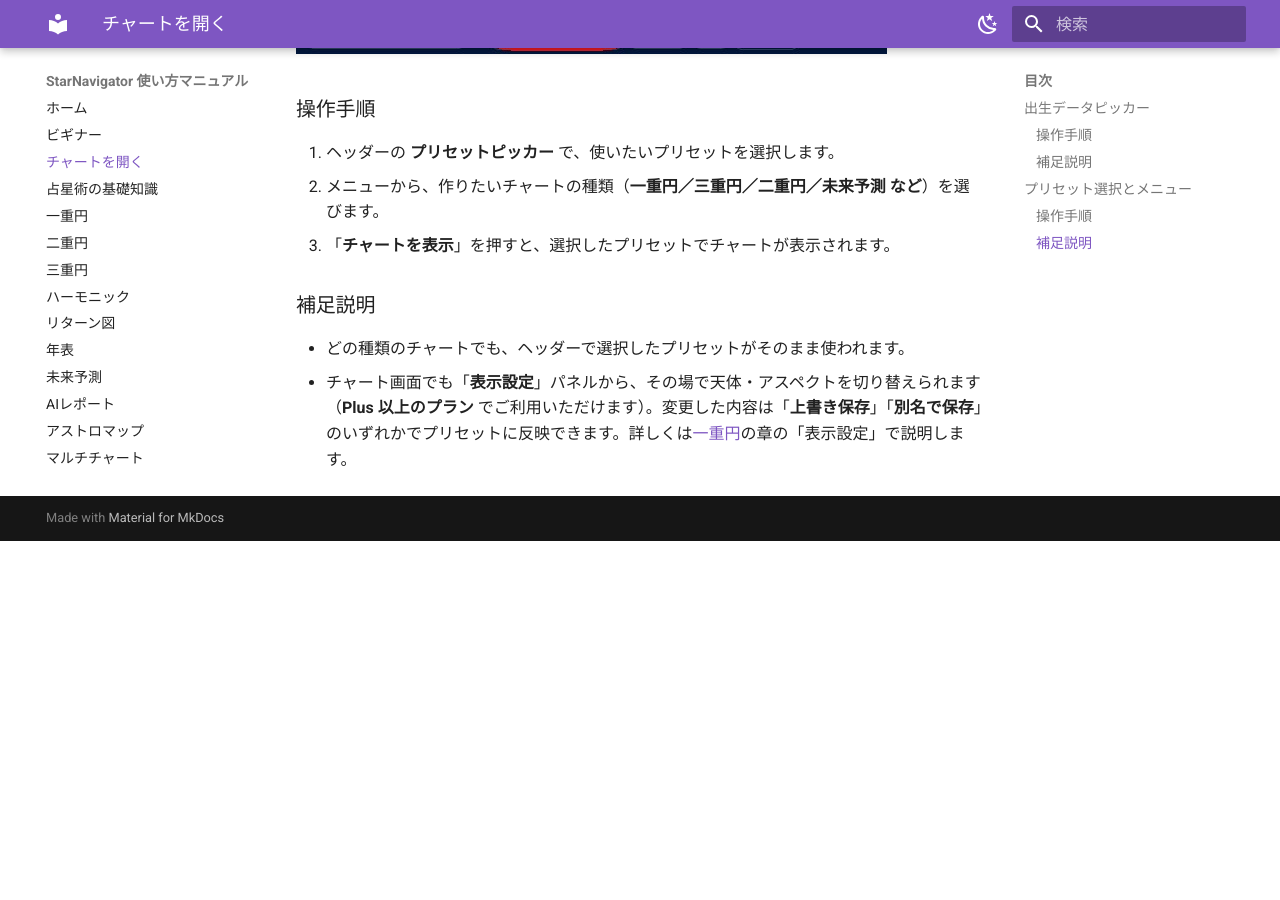
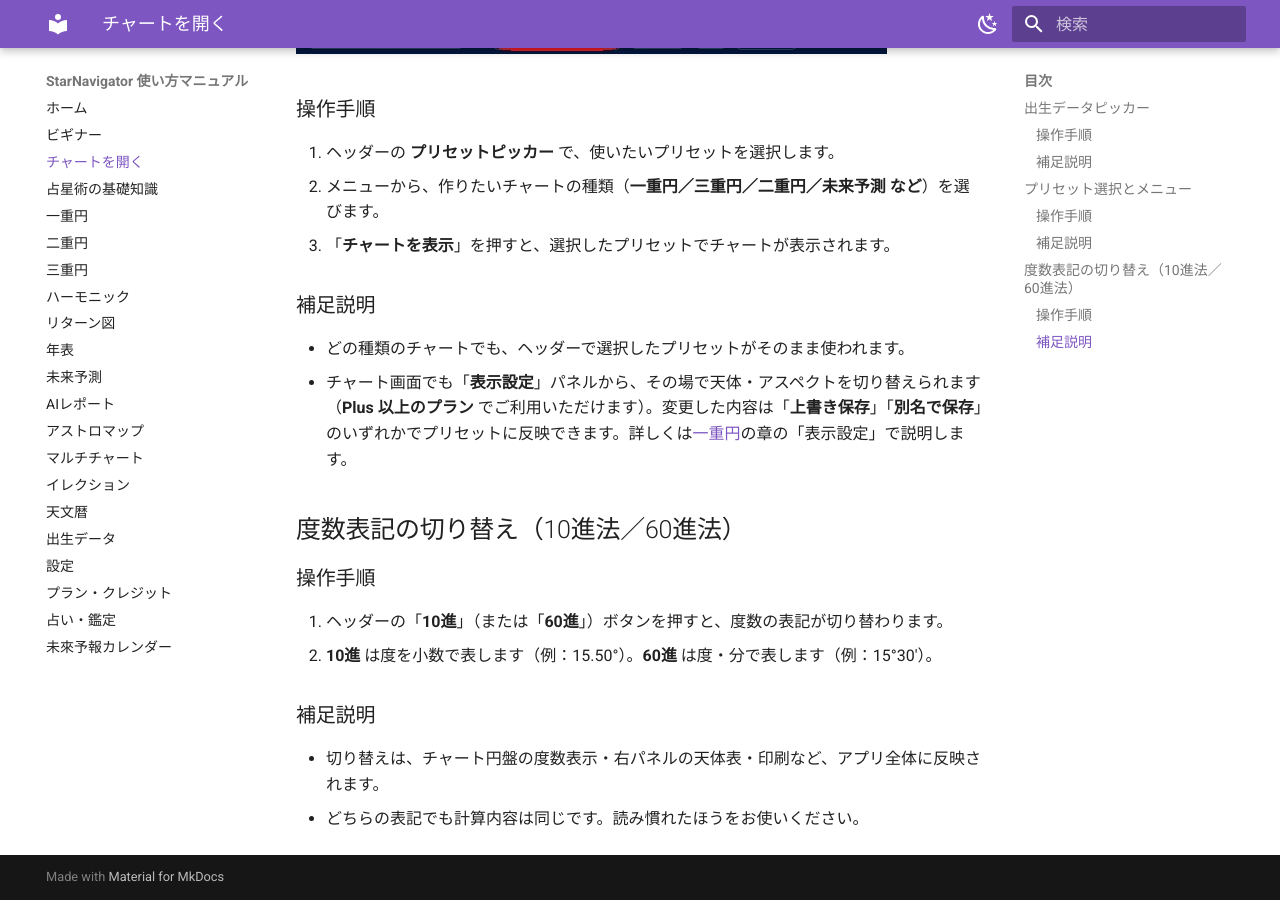
Before and after one commit to KeikoKagawa/starnavi-manual, an MkDocs documentation site: the page built from docs/open-chart.md, in a window 1280 px wide and 900 px high, scrolled down 933 px. Built offline with MkDocs 1.6.1 and Material for MkDocs 9.7.7, drawn with Linux system fonts in a browser that asks for light colours; before the commit the page ends 1474 px from its top, so only the background shows below that.

Commit message:
content(チャートを開く): 度数表記の切り替え(10進/60進)の節を追加
Co-Authored-By: Claude Fable 5 <noreply@anthropic.com>

```diff
--- a/docs/open-chart.md
+++ b/docs/open-chart.md
@@ -32,3 +32,15 @@
 
 - どの種類のチャートでも、ヘッダーで選択したプリセットがそのまま使われます。
 - チャート画面でも「**表示設定**」パネルから、その場で天体・アスペクトを切り替えられます（**Plus 以上のプラン** でご利用いただけます）。変更した内容は「**上書き保存**」「**別名で保存**」のいずれかでプリセットに反映できます。詳しくは[一重円](single-chart.md)の章の「表示設定」で説明します。
+
+## 度数表記の切り替え（10進法／60進法）
+
+### 操作手順
+
+1. ヘッダーの「**10進**」（または「**60進**」）ボタンを押すと、度数の表記が切り替わります。
+2. **10進** は度を小数で表します（例：15.50°）。**60進** は度・分で表します（例：15°30'）。
+
+### 補足説明
+
+- 切り替えは、チャート円盤の度数表示・右パネルの天体表・印刷など、アプリ全体に反映されます。
+- どちらの表記でも計算内容は同じです。読み慣れたほうをお使いください。
```
